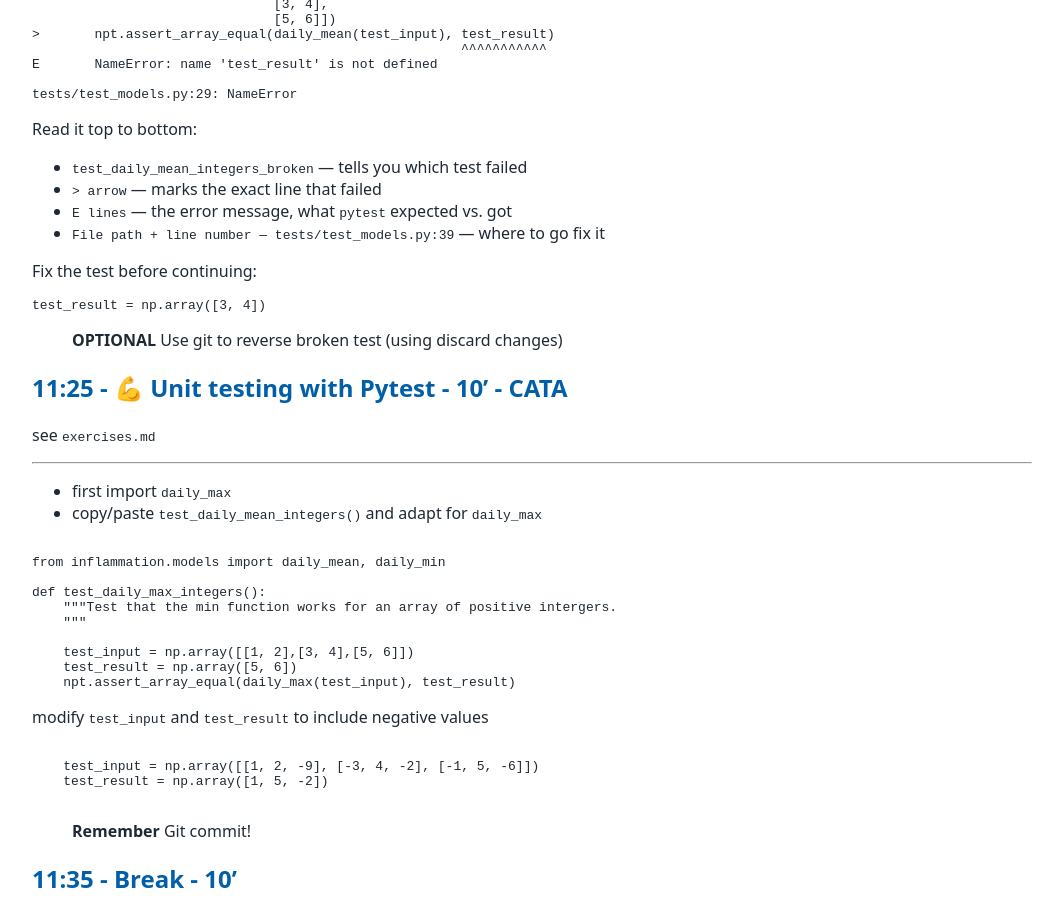
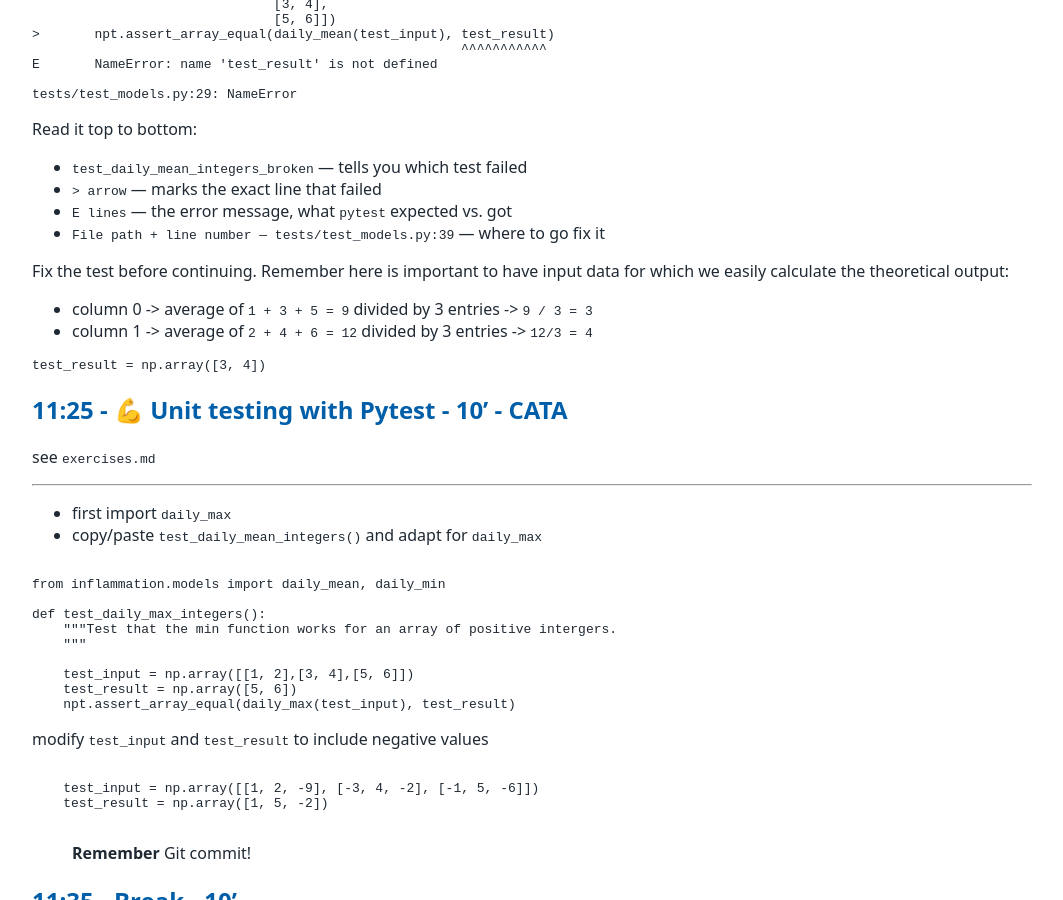
Before and after one commit to tu-delft-library/intermediate_programming_with_python, a Jekyll site: the page built from material_for_trainers/lesson_plan.md, in a window 1280 px wide and 900 px high, scrolled down 6210 px. Shown: the whole window, without its empty margins (108-1171 px from the left). Built offline with Jekyll 4.4.1, drawn with Linux system fonts in a browser that asks for light colours; our own code applies the rules of GitHub Pages for plain Markdown files; some of the changed text lies outside the part shown.

Commit message:
explaining values of `test_result` in unit test

````diff
--- a/material_for_trainers/lesson_plan.md
+++ b/material_for_trainers/lesson_plan.md
@@ -198,7 +198,7 @@ VSCode is light and general. Which means you need to install what you need.
 
 #### Adding a Python interpreter
 First we need to tell the IDE which version of Python we want to use. We do that in the terminal
-- Open `Terminal` > `New Terminal` and type `source /venv/bin/activate`
+- Open `Terminal` > `New Terminal` and type `source venv/bin/activate`
 - Next step should not be necessary, but it's good to check
   - Go to `View > Command Palette`, or shortcut `CTRL-SHIFT-P` (Windows, Linux) or `CMD-SHIFT-P` (macOS)
   - Search for `Python: Select Interpreter`
@@ -304,12 +304,13 @@ Read it top to bottom:
 - `E lines` — the error message, what `pytest` expected vs. got
 - `File path + line number — tests/test_models.py:39` — where to go fix it
 
-Fix the test before continuing:
+Fix the test before continuing. Remember here is important to have input data for which we easily calculate the theoretical output:
+- column 0 -> average of `1 + 3 + 5 = 9` divided by 3 entries -> `9 / 3 = 3`
+- column 1 -> average of `2 + 4 + 6 = 12` divided by 3 entries -> `12/3 = 4`
 
 ```bash
 test_result = np.array([3, 4])
 ```
-> **OPTIONAL** Use git to reverse broken test (using discard changes)
 
 ##	11:25	-	💪 Unit testing with Pytest	-	10'	-	CATA
 see `exercises.md`
````
